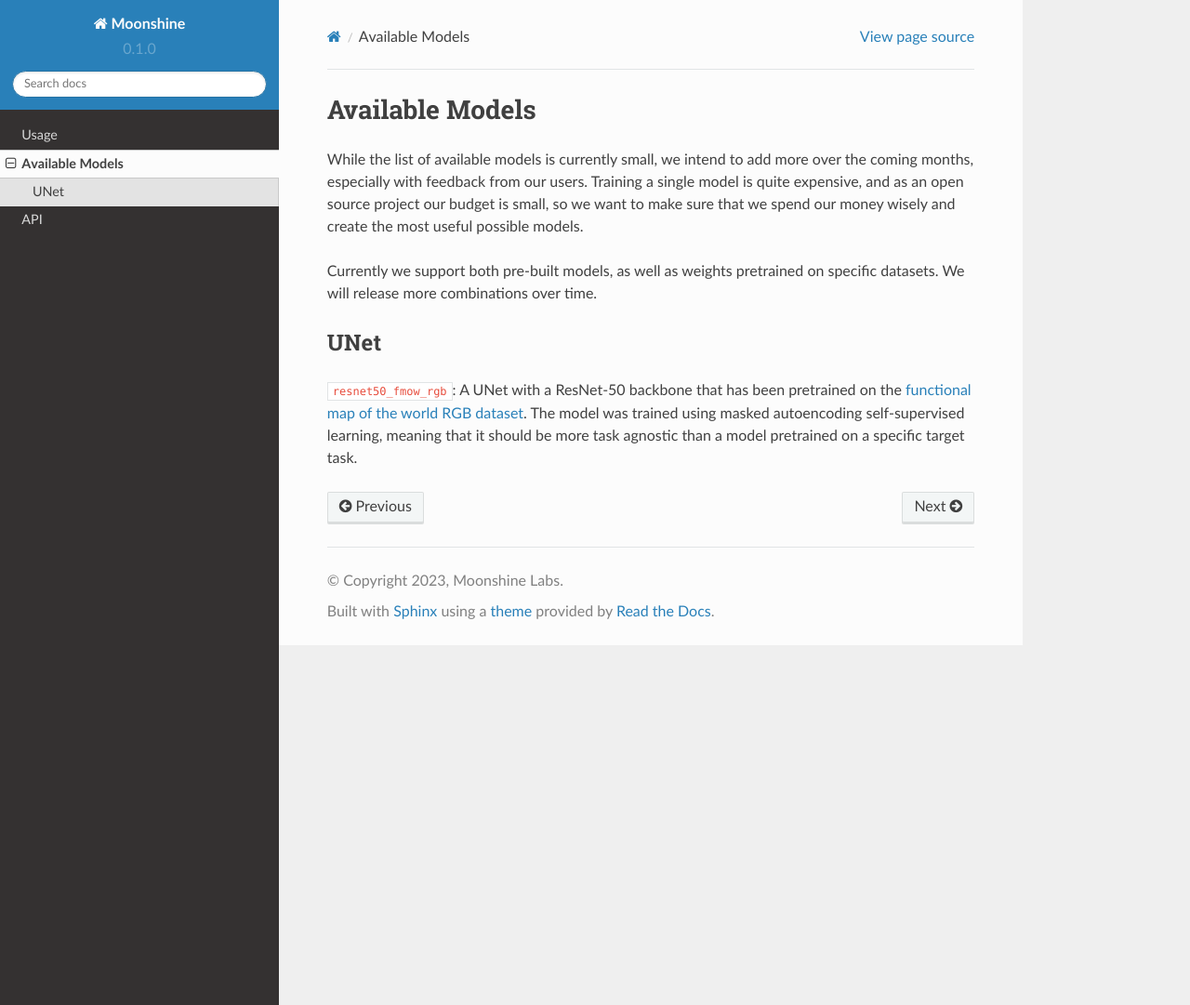
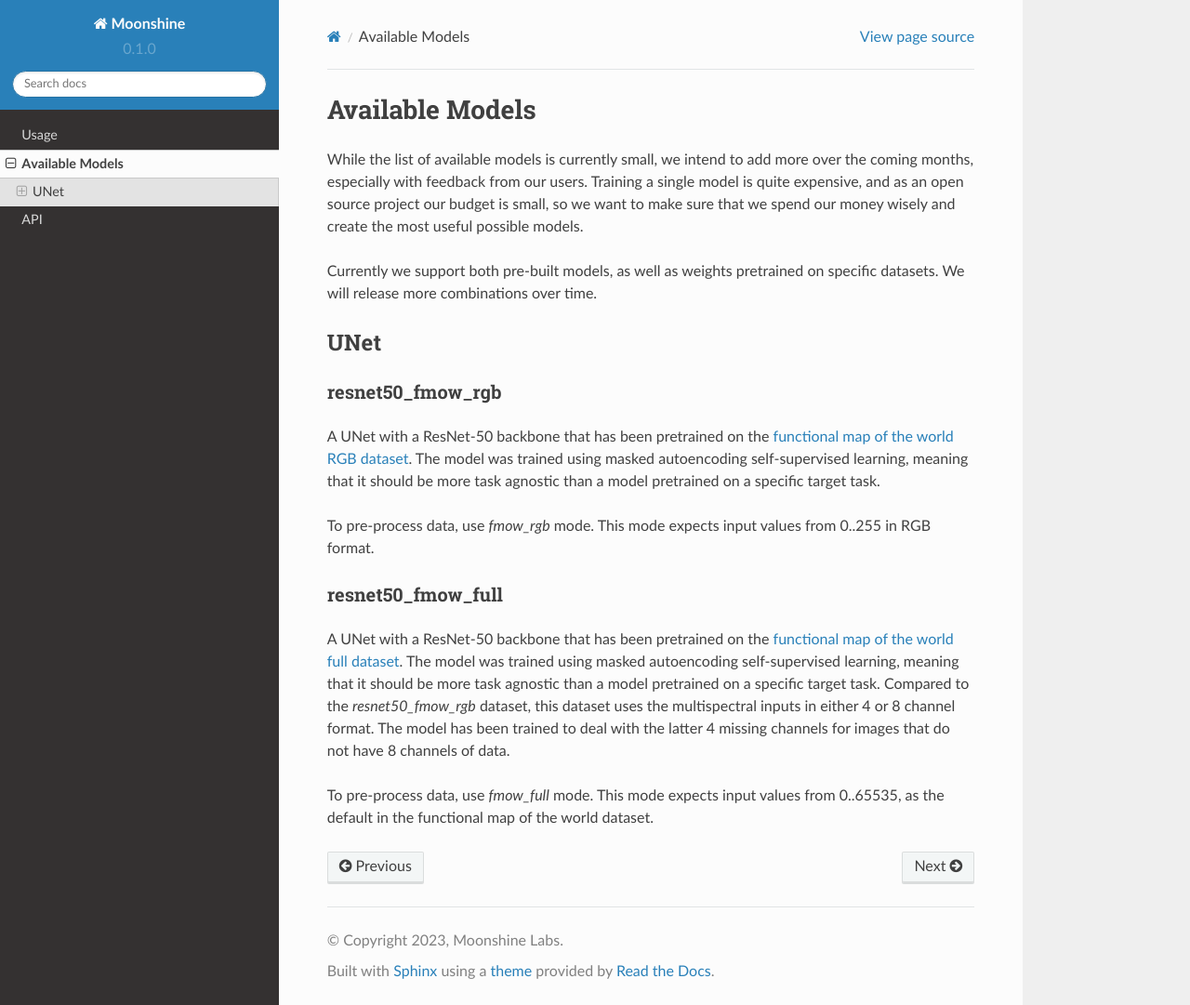
Before and after one commit to moonshinelabs-ai/moonshine-remote-sensing, a Sphinx documentation site: the page built from docs/source/models.rst, in a window 1280 px wide and 1081 px high. Shown: the whole window at 93% size. Built offline with Sphinx 7.4.7 and the Read the Docs theme 2.0.0, drawn with Linux system fonts in a browser that asks for light colours.

Commit message:
Doc updates for new model
GitOrigin-RevId: 323c31f33379a6da19690386e8cb833a2fb26dbd

```diff
--- a/docs/source/models.rst
+++ b/docs/source/models.rst
@@ -16,8 +16,31 @@
  UNet
 ******
 
-``resnet50_fmow_rgb``: A UNet with a ResNet-50 backbone that has been
-pretrained on the `functional map of the world RGB dataset
+resnet50_fmow_rgb
+=================
+
+A UNet with a ResNet-50 backbone that has been pretrained on the
+`functional map of the world RGB dataset
 <https://github.com/fMoW/dataset>`_. The model was trained using masked
 autoencoding self-supervised learning, meaning that it should be more
 task agnostic than a model pretrained on a specific target task.
+
+To pre-process data, use `fmow_rgb` mode. This mode expects input values
+from 0..255 in RGB format.
+
+resnet50_fmow_full
+==================
+
+A UNet with a ResNet-50 backbone that has been pretrained on the
+`functional map of the world full dataset
+<https://github.com/fMoW/dataset>`_. The model was trained using masked
+autoencoding self-supervised learning, meaning that it should be more
+task agnostic than a model pretrained on a specific target task.
+Compared to the `resnet50_fmow_rgb` dataset, this dataset uses the
+multispectral inputs in either 4 or 8 channel format. The model has been
+trained to deal with the latter 4 missing channels for images that do
+not have 8 channels of data.
+
+To pre-process data, use `fmow_full` mode. This mode expects input
+values from 0..65535, as the default in the functional map of the world
+dataset.
```
Also changed, not shown: 2 other files.
